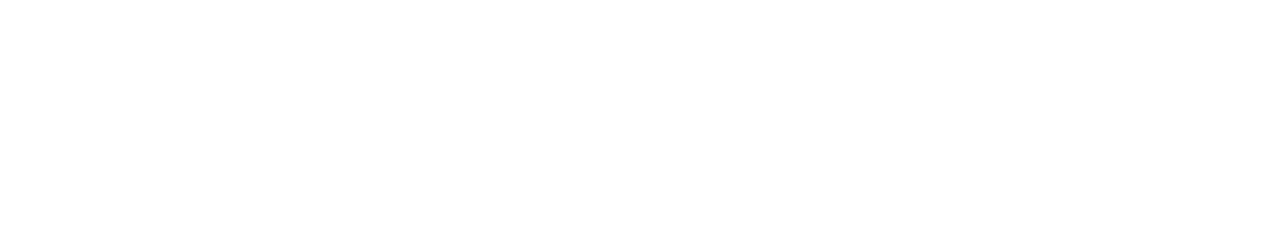
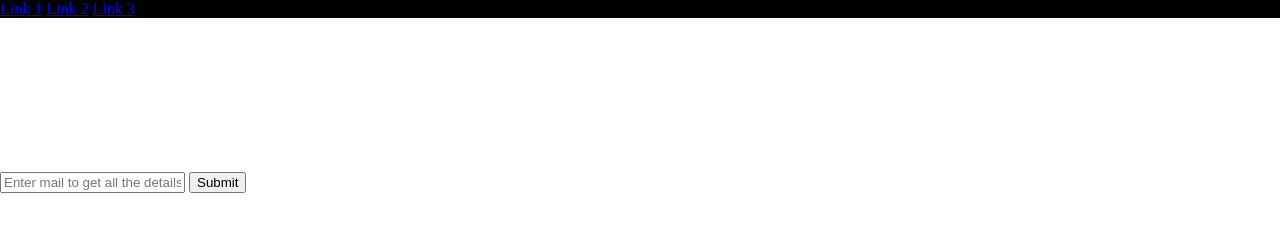
Before and after one commit to cristopher927/product-landing-page, a plain HTML site: page index.html in a window 1280 px wide. Drawn offline with Linux system fonts and the light colour scheme.

Commit message:
built the "skeleton"
I just put the main markup and properties as they were demanded by the exercise from FreeCodeCamp, so that afterwards I will work on them

```diff
--- /dev/null
+++ b/css/stylesheet.css
@@ -0,0 +1,15 @@
+body {
+	margin:0;
+}
+
+#nav-bar {
+	background-color: black;
+	position:fixed;
+	top:0;
+	right:0;
+	left: 0;
+}
+
+@media only screen and (max-width: 480px) {
+
+}
--- a/index.html
+++ b/index.html
@@ -1,4 +1,33 @@
 <!DOCTYPE html>
 <html>
+	<head>
+		<title>Product landing page</title>
+		<link rel="stylesheet" type="text/css" href="css/stylesheet.css">
+	</head>
 
+	<body>
+
+		<header id="header">
+			<nav id="nav-bar">
+				<a href="#id" class="nav-link">Link 1</a>
+				<a href="#id" class="nav-link">Link 2</a>
+				<a href="#id" class="nav-link">Link 3</a>
+			</nav>
+
+			<img src="" id="header-img" alt="" width="">
+		</header>
+
+		<!-- USE FLEXBOX SOMEWHERE HERE AS THE FINAL DEMAND FROM FREECODECAMP -->
+
+		<video></video>
+
+		<form action="https://www.freecodecamp.com/email-submit" id="form">
+
+			<input type="email" name="email" placeholder="Enter mail to get all the details" id="email" required>
+
+			<input type="submit" value="Submit" id="submit">
+
+		</form>
+
+	</body>
 </html>
```
